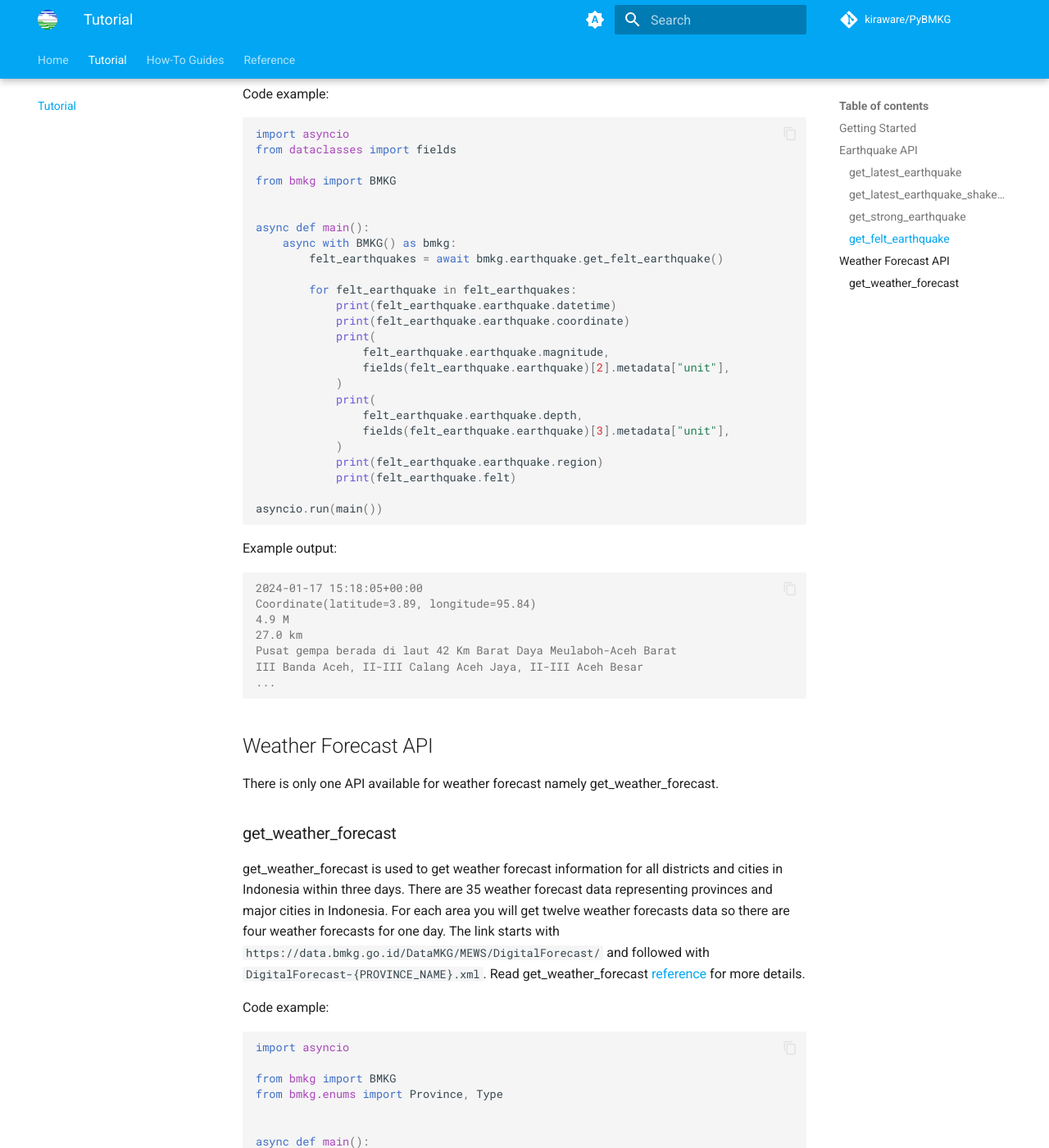
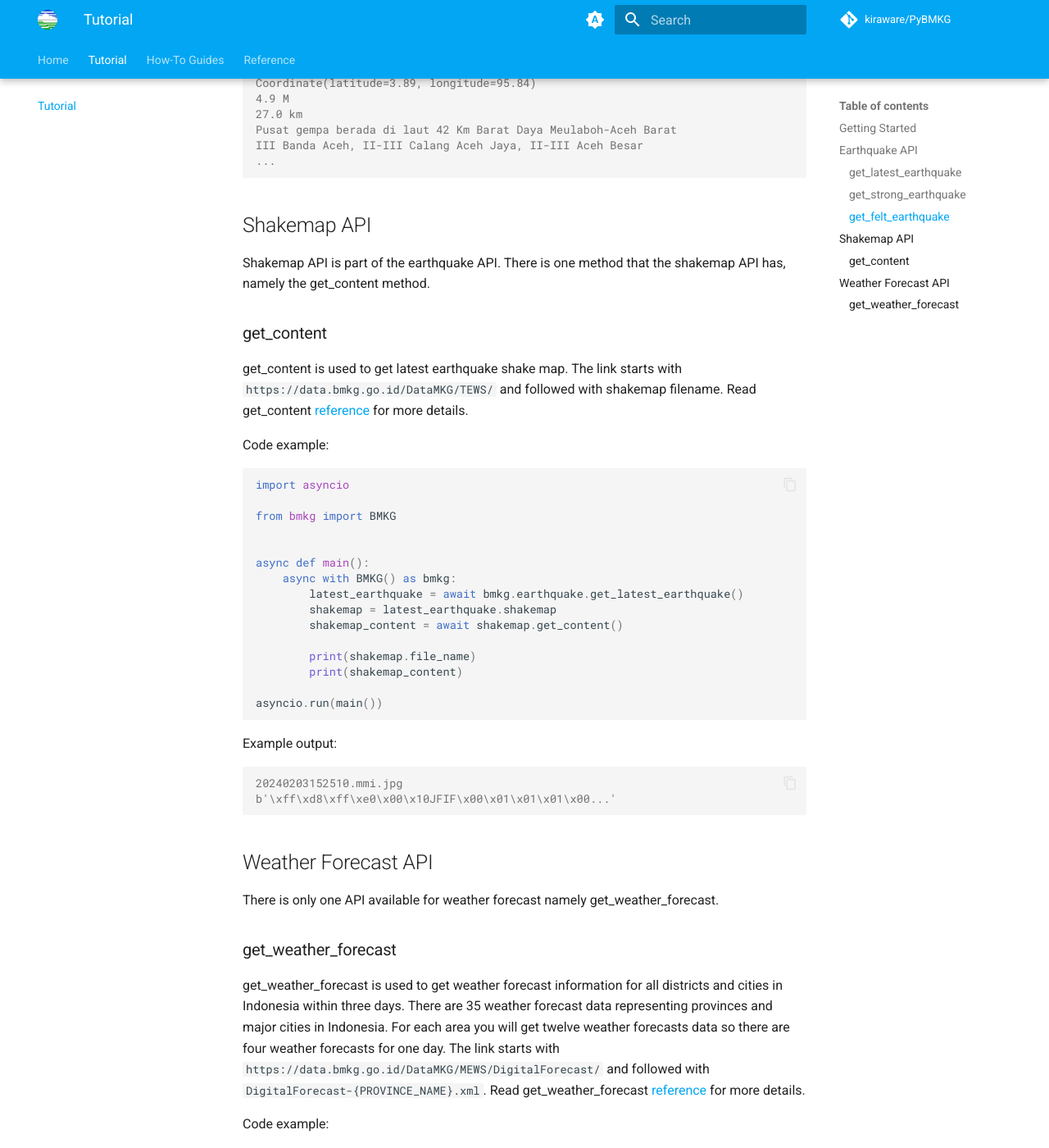
Before and after one commit to kiraware/PyBMKG, an MkDocs documentation site: the page built from docs/tutorials.md, in a window 1280 px wide and 1400 px high, scrolled down 3154 px. Shown: the whole window at 82% size. Built offline with MkDocs 1.6.1 and Material for MkDocs 9.7.7, drawn with Linux system fonts in a browser that asks for light colours; comment, search, counter and statistics services are not loaded; some of the changed text lies outside the part shown.

Commit message:
update tutorial docs
update tutorial to match the new shakemap facade design. previously
shakemap was still combined with earthquake, now they are separated.

````diff
--- a/docs/tutorials.md
+++ b/docs/tutorials.md
@@ -68,41 +68,6 @@ Coordinate(latitude=-3.63, longitude=140.46)
 Tidak berpotensi tsunami
 -
 Shakemap(file_name='20240118013237.mmi.jpg')
-```
-
-### get_latest_earthquake_shakemap
-
-get_latest_earthquake_shakemap is used to get latest
-earthquake shake map. The link starts with `https://data.bmkg.go.id/DataMKG/TEWS/`
-and followed with shakemap filename. Read get_latest_earthquake_shakemap
-[reference](reference/api.md/#bmkg.earthquake.Earthquake.get_latest_earthquake_shakemap)
-for more details.
-
-Code example:
-
-```python
-import asyncio
-
-from bmkg import BMKG
-
-
-async def main():
-    async with BMKG() as bmkg:
-        latest_earthquake = await bmkg.earthquake.get_latest_earthquake()
-        shakemap = latest_earthquake.shakemap
-        shakemap_content = await shakemap.get_content()
-
-        print(shakemap.file_name)
-        print(shakemap_content)
-
-asyncio.run(main())
-```
-
-Example output:
-
-```console
-20240203152510.mmi.jpg
-b'\xff\xd8\xff\xe0\x00\x10JFIF\x00\x01\x01\x01\x00...'
 ```
 
 ### get_strong_earthquake
@@ -206,6 +171,46 @@ III Banda Aceh, II-III Calang Aceh Jaya, II-III Aceh Besar
 ...
 ```
 
+## Shakemap API
+
+Shakemap API is part of the earthquake API. There is one method
+that the shakemap API has, namely the get_content method.
+
+### get_content
+
+get_content is used to get latest earthquake shake map.
+The link starts with `https://data.bmkg.go.id/DataMKG/TEWS/`
+and followed with shakemap filename. Read get_content
+[reference](reference/api.md/#bmkg.shakemap.Shakemap.get_content)
+for more details.
+
+Code example:
+
+```python
+import asyncio
+
+from bmkg import BMKG
+
+
+async def main():
+    async with BMKG() as bmkg:
+        latest_earthquake = await bmkg.earthquake.get_latest_earthquake()
+        shakemap = latest_earthquake.shakemap
+        shakemap_content = await shakemap.get_content()
+
+        print(shakemap.file_name)
+        print(shakemap_content)
+
+asyncio.run(main())
+```
+
+Example output:
+
+```console
+20240203152510.mmi.jpg
+b'\xff\xd8\xff\xe0\x00\x10JFIF\x00\x01\x01\x01\x00...'
+```
+
 ## Weather Forecast API
 
 There is only one API available for weather forecast
````
Also changed, not shown: other parts of docs/tutorials.md (+3 -3 lines).
